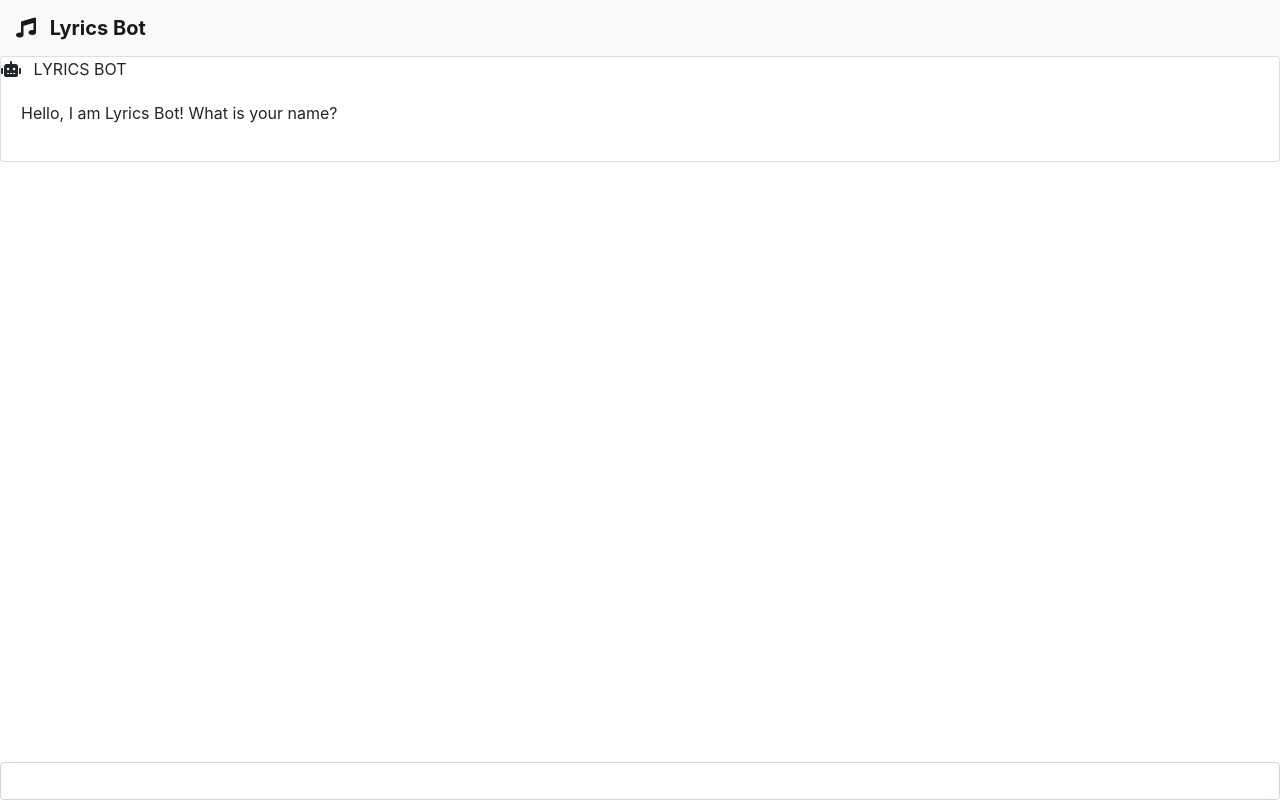
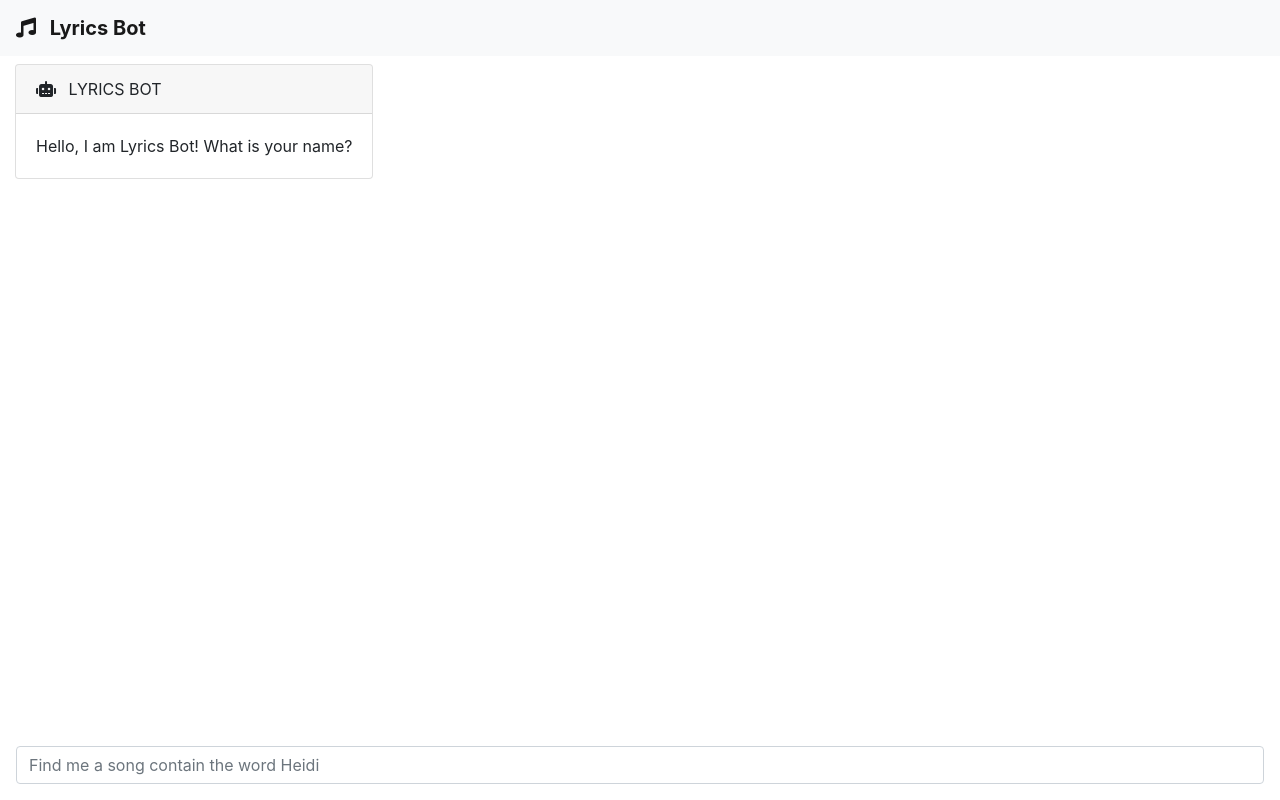
Before and after one commit to HeidiTran/lyrics-bot, a Flask app: page / in a window 1280 px wide. Run offline with Flask 2, Linux system fonts and the light colour scheme; parts of the project's set-up code (start-up, migrations or seed data) failed here and were passed over; some libraries are stand-ins or nearby versions.

Commit message:
Fix styling

```diff
--- a/static/chatbot.js
+++ b/static/chatbot.js
@@ -6,15 +6,19 @@ $("#message").keydown((e) => {
   if (e.which == ENTER) {
     let message = $("#message").val();
     $("#chatbox").append(
-      `<div class="card">
-        <div class="card-body>
-          <h5 class="card-title">
-            <i class="fas fa-user-alt mr-2"></i>
-            ${USERNAME}
-          </h5>
-          <p class="user card-body">${message}</p>
+      `
+      <div class="d-flex justify-content-end">
+      <div class="card mb-3">
+        <div class="card-header">
+          <i class="fas fa-user-alt mr-2"></i>
+          ${USERNAME}
         </div>
-      </div>`
+        <div class="card-body">
+          <p class="card-text">${message}</p>
+        </div>
+      </div>
+      </div>
+      `
     );
     $("#message").val("");
     e.preventDefault();
@@ -55,15 +59,19 @@ function greetUser() {
 function botMessage(message) {
   setTimeout(() => {
     $("#chatbox").append(
-      `<div class="card">
-        <div class="card-body>
-          <h5 class="card-title">
+      `
+      <div class="d-flex justify-content-start">
+        <div class="card mb-3">
+          <div class="card-header">
             <i class="fas fa-robot mr-2"></i>
             LYRICS BOT
-          </h5>
-          <p class="bot card-body">${message}</p>
+          </div>
+          <div class="card-body">
+            <p class="card-text">${message}</p>
+          </div>
         </div>
-      </div>`
+      </div>
+      `
     );
   }, RESPONSE_DELAY);
 }
--- a/static/style.css
+++ /dev/null
@@ -1,4 +0,0 @@
-#chatbox {
-  display: flex;
-  flex-direction: column;
-}
--- a/templates/index.html
+++ b/templates/index.html
@@ -16,16 +16,32 @@
     <title>Lyrics Bot</title>
   </head>
   <body>
-    <nav class="navbar navbar-light bg-light">
+    <nav class="navbar sticky-top navbar-light bg-light">
       <a class="navbar-brand" href="/">
       <i class="fas fa-music mr-2"></i>
         <b>Lyrics Bot</b>
       </a>
     </nav>
-    <div id="chatbox"></div>
-    <form id="messageForm" action="" class="fixed-bottom">
-      <input id="message" class="form-control" type="text" autocomplete="off">
-    </form>
+
+    <div class="container-fluid mt-2">
+      <div class="row">
+        <div class="col">
+          <div id="chatbox"></div>
+        </div>
+      </div>
+      <div>&nbsp;</div>
+      <div>&nbsp;</div>
+      <div>&nbsp;</div>
+      <div class="row">
+        <div class="col">
+          <div class="ml-3 mb-3 mr-3 fixed-bottom">
+            <form id="messageForm">
+              <input id="message" class="form-control" type="text" autocomplete="off" placeholder="Find me a song contain the word Heidi">
+            </form>
+          </div>
+        </div>
+      </div>
+    </div>
     <!-- Optional JavaScript -->
     <!-- jQuery first, then Popper.js, then Bootstrap JS -->
     <script src="https://code.jquery.com/jquery-3.4.1.js" integrity="sha256-WpOohJOqMqqyKL9FccASB9O0KwACQJpFTUBLTYOVvVU=" crossorigin="anonymous"></script>
```
